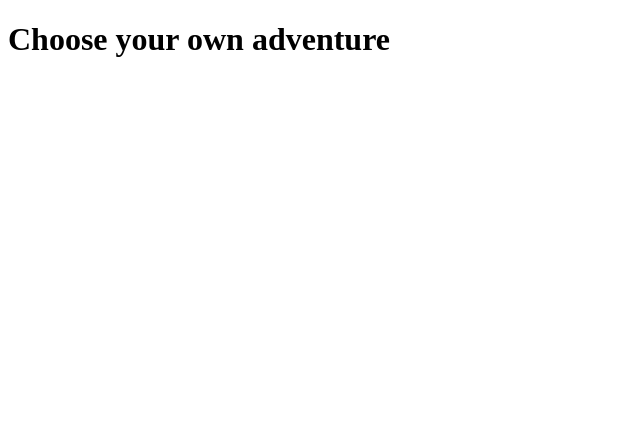
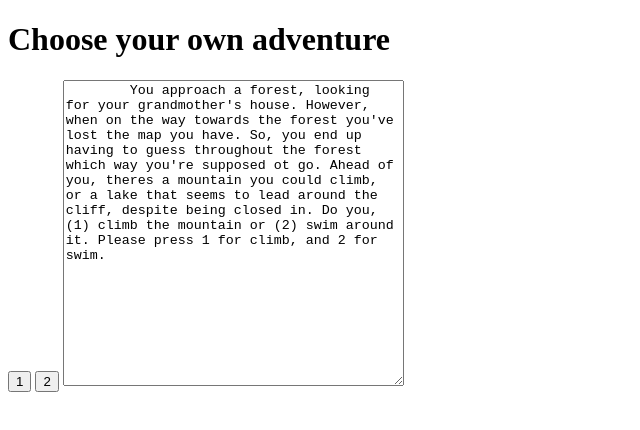
Before and after one commit to AdAlyssaD/AdAlyssaD.github.io, a plain HTML site: page U5_Conditionals/lesson_5/tadventure.html in a window 1280 px wide. Shown: the whole page, without its empty margins (0-640 px from the left). Drawn offline with Linux system fonts and the light colour scheme.

Commit message:
Update tadventure.html

```diff
--- a/U5_Conditionals/lesson_5/tadventure.html
+++ b/U5_Conditionals/lesson_5/tadventure.html
@@ -4,11 +4,16 @@
     <meta charset="UTF-8">
     <meta http-equiv="X-UA-Compatible" content="IE=edge">
     <meta name="viewport" content="width=device-width, initial-scale=1.0">
-    <script src="tadventure.js"></script>
+    <script src="tadventure.js" defer></script>
     <title>Document</title>
 </head>
 <body>
     <h1>Choose your own adventure</h1>
+    <button id="btn1">1</button>
+    <button id = "btn2">2</button>
+    <textarea id="txtarea" cols="40" rows="20">
+        You approach a forest, looking for your grandmother's house. However, when on the way towards the forest you've lost the map you have. So, you end up having to guess throughout the forest which way you're supposed ot go. Ahead of you, theres a mountain you could climb, or a lake that seems to lead around the cliff, despite being closed in. Do you, (1) climb the mountain or (2) swim around it. Please press 1 for climb, and 2 for swim.
+    </textarea>
 
 </body>
 </html>
```
